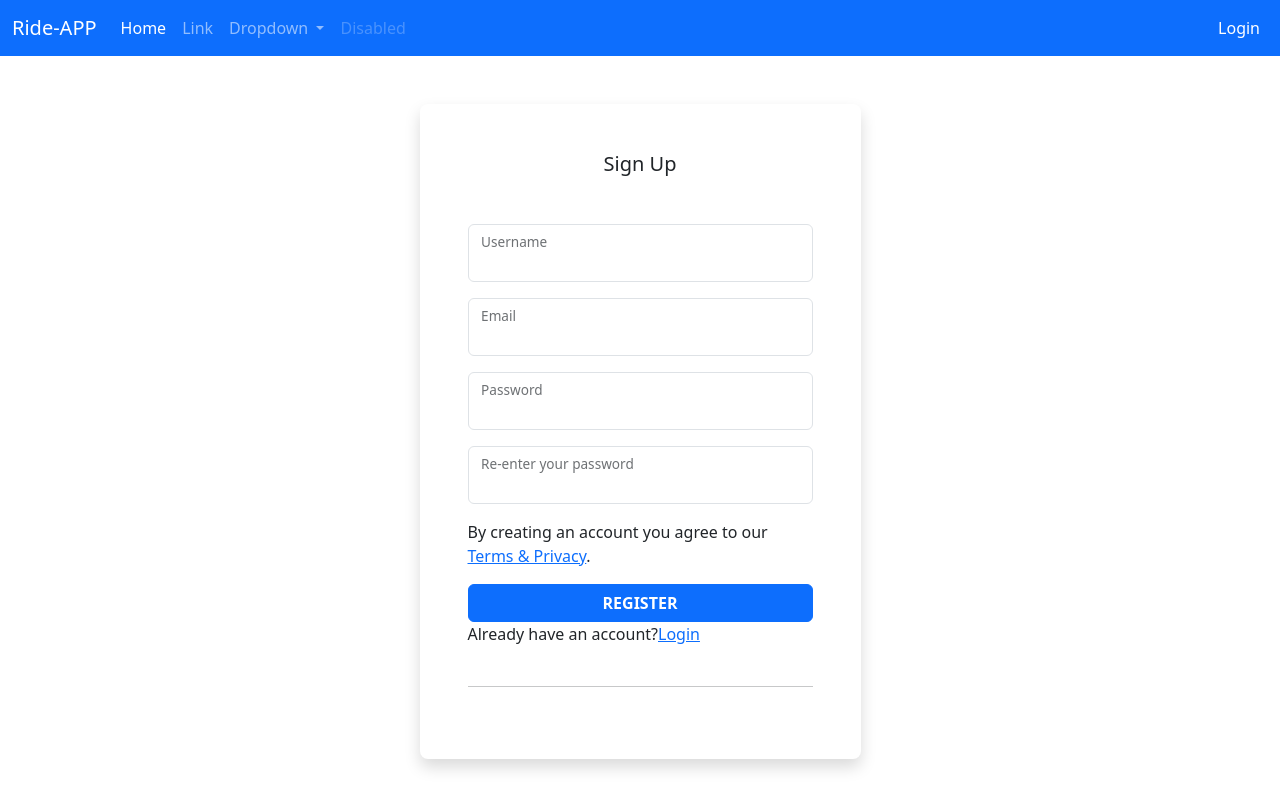
After one commit to FengyiQuan/chatting-microservice, a Flask app: template app/templates/auth/signup.html in a window 1280 px wide. The commit adds this page. Run offline with Flask 2, Linux system fonts and the light colour scheme; the template is opened without the code that fills it, so the values that code supplies are empty; some libraries are stand-ins or nearby versions.

Commit message:
mod structure

```diff
--- a/app/server.py
+++ b/app/server.py
@@ -86,14 +86,16 @@ def index():
 #     return redirect(url_for('index'))
 
 
-# @app.route('/rooms/<room_id>/', methods=['GET'])
-# # @login_required
-# def view_room(room_id):
-#     # room = get_room(room_id)
-#     # if room:  # and is_room_member(room_id, current_user.username):
-#     # room_members = get_room_members(room_id)
-#     # messages = get_messages(room_id)
-#     return render_template('chatroom/view_room.html', room=room)
+@app.route('/rooms/<room_id>/', methods=['GET'])
+# @login_required
+def view_room(room_id):
+    # room = get_room(room_id)
+    # if room:  # and is_room_member(room_id, current_user.username):
+    # room_members = get_room_members(room_id)
+    # messages = get_messages(room_id)
+    return render_template('chatroom/view_room.html', room=room)
+
+
 # room_members=room_members)
 # messages=messages)
 # else:
--- /dev/null
+++ b/app/templates/auth/signup.html
@@ -0,0 +1,90 @@
+{% extends 'base.html' %}
+
+{% block content %}
+
+<div class="container">
+    <div class="row">
+        <div class="col-sm-9 col-md-7 col-lg-5 mx-auto">
+            <div class="card border-0 shadow rounded-3 my-5">
+                <div class="card-body p-4 p-sm-5">
+                    <h5 class="card-title text-center mb-5 fw-light fs-5">Sign Up</h5>
+                    {% include 'partials/alerts.html' %}
+                    <form action="/user/register" method="POST">
+                        <div class="form-floating mb-3">
+                            <input
+                                    type="text"
+                                    class="form-control"
+                                    id="username"
+                                    name="username"
+
+                                    required
+                            />
+                            <label for="username">Username</label>
+                        </div>
+                        <div class="form-floating mb-3">
+                            <input
+                                    type="email"
+                                    class="form-control"
+                                    id="email"
+                                    name="email"
+
+                                    required
+                            />
+                            <label for="email">Email</label>
+                        </div>
+                        <div class="form-floating mb-3">
+                            <input
+                                    type="password"
+                                    class="form-control"
+                                    id="password"
+                                    name="password"
+                                    required
+                            />
+                            <label for="password">Password</label>
+                        </div>
+                        <div class="form-floating mb-3">
+                            <input
+                                    type="password"
+                                    class="form-control"
+                                    id="password2"
+                                    name="password2"
+                                    required
+                            />
+                            <label for="password2">Re-enter your password</label>
+                        </div>
+
+                        <p>
+                            By creating an account you agree to our
+                            <a href="#">Terms & Privacy</a>.
+                        </p>
+                        <div class="d-grid">
+                            <button
+                                    class="btn btn-primary btn-login text-uppercase fw-bold"
+                                    type="submit"
+                            >
+                                Register
+                            </button>
+                        </div>
+                        <div class="d-grid">
+                            <p>Already have an account?<a href="/user/login">Login</a></p>
+                        </div>
+                        <hr class="my-4"/>
+                        <!-- <div class="d-grid mb-2">
+                                                        <button class="btn btn-google btn-login text-uppercase fw-bold"
+                                                            type="submit">
+                                                            <i class="fab fa-google me-2"></i> Sign in with Google
+                                                        </button>
+                                                    </div>
+                                                    <div class="d-grid">
+                                                        <button class="btn btn-facebook btn-login text-uppercase fw-bold"
+                                                            type="submit">
+                                                            <i class="fab fa-facebook-f me-2"></i> Sign in with Facebook
+                                                        </button>
+                                                    </div> -->
+                    </form>
+                </div>
+            </div>
+        </div>
+    </div>
+</div>
+{% endblock content %}
--- /dev/null
+++ b/app/templates/base.html
@@ -0,0 +1,28 @@
+<!DOCTYPE html>
+<html lang="en">
+<head>
+    <meta charset="UTF-8">
+    <title>Chat AWS</title>
+    <link href="https://cdn.jsdelivr.net/npm/bootstrap@5.3.0-alpha1/dist/css/bootstrap.min.css" rel="stylesheet"
+          integrity="sha384-GLhlTQ8iRABdZLl6O3oVMWSktQOp6b7In1Zl3/Jr59b6EGGoI1aFkw7cmDA6j6gD" crossorigin="anonymous">
+    <script defer src="https://cdn.jsdelivr.net/npm/bootstrap@5.3.0-alpha1/dist/js/bootstrap.bundle.min.js"
+            integrity="sha384-w76AqPfDkMBDXo30jS1Sgez6pr3x5MlQ1ZAGC+nuZB+EYdgRZgiwxhTBTkF7CXvN"
+            crossorigin="anonymous"></script>
+    <script defer src="https://cdnjs.cloudflare.com/ajax/libs/socket.io/4.5.4/socket.io.js"
+            integrity="sha512-YeeA/Qxn5hYdkukScTCNNOhTrv1C2RubAGButJ1rmgQwZf/HdRaCGl+JAVkqsqaNRaYNHdheiuKKuPf9mDcqKg=="
+            crossorigin="anonymous" referrerpolicy="no-referrer"></script>
+
+
+</head>
+
+<body>
+{% include 'partials/navbar.html' %}
+<div class="container">
+
+    {% block content %}
+    {% endblock content %}
+</div>
+{% block js_block %}
+{% endblock js_block %}
+</body>
+</html>
--- a/app/templates/index.html
+++ b/app/templates/index.html
@@ -23,7 +23,8 @@
 <body>
 
 
-<button><a href="/rooms/default">Join room</a></button>
+     <button><a href="/rooms/default">Join room</a></button>
+
 
 
 {#<div class="container">#}
--- /dev/null
+++ b/app/templates/partials/alerts.html
@@ -0,0 +1,10 @@
+<!DOCTYPE html>
+<html lang="en">
+<head>
+    <meta charset="UTF-8">
+    <title>Title</title>
+</head>
+<body>
+
+</body>
+</html>
--- /dev/null
+++ b/app/templates/partials/navbar.html
@@ -0,0 +1,60 @@
+<nav class="navbar bg-primary navbar-expand-lg sticky-top" data-bs-theme="dark">
+    <div class="container-fluid">
+        <a class="navbar-brand" href="/">Ride-APP</a>
+        <button class="navbar-toggler" type="button" data-bs-toggle="collapse" data-bs-target="#navbarSupportedContent"
+                aria-controls="navbarSupportedContent" aria-expanded="false" aria-label="Toggle navigation">
+            <!-- <span class="navbar-toggler-icon"></span> -->
+        </button>
+        <div class="collapse navbar-collapse" id="navbarSupportedContent">
+            <ul class="navbar-nav me-auto mb-2 mb-lg-0">
+                <li class="nav-item">
+                    <a class="nav-link active" aria-current="page" href="#">Home</a>
+                </li>
+                <li class="nav-item">
+                    <a class="nav-link" href="#">Link</a>
+                </li>
+                <li class="nav-item dropdown">
+                    <a class="nav-link dropdown-toggle" href="#" role="button" data-bs-toggle="dropdown"
+                       aria-expanded="false">
+                        Dropdown
+                    </a>
+                    <ul class="dropdown-menu">
+                        <li><a class="dropdown-item" href="#">Action</a></li>
+                        <li><a class="dropdown-item" href="#">Another action</a></li>
+                        <li>
+                            <hr class="dropdown-divider">
+                        </li>
+                        <li><a class="dropdown-item" href="#">Something else here</a></li>
+                    </ul>
+                </li>
+                <li class="nav-item">
+                    <a class="nav-link disabled">Disabled</a>
+                </li>
+            </ul>
+            <div class="d-flex navbar-nav">
+                {% if current_user.is_authenticated %}
+                <li class="nav-item dropdown">
+                    <a class="nav-link dropdown-toggle" href="#" role="button" data-bs-toggle="dropdown"
+                       aria-expanded="false">
+                        {{current_user.username}}
+                    </a>
+                    <ul class="dropdown-menu dropdown-menu-end">
+                        <li><a class="dropdown-item" href="/user/my_request">My Request</a></li>
+
+                        <li>
+                            <form class="dropdown-item" action="/user/logout/" method="POST">
+                                <button type="submit">Log Out</button>
+                            </form>
+                        </li>
+
+                    </ul>
+                </li>
+
+                {% else %}
+                <a class="nav-link active" href="/user/login/">Login</a>
+
+                {% endif %}
+            </div>
+        </div>
+    </div>
+</nav>
--- a/apprunner.yaml
+++ b/apprunner.yaml
@@ -3,7 +3,7 @@ runtime: python3
 build:
   commands:
     build:
-      - pip install -r ./app/requirements.txt
+      - pip install -r requirements.txt
 run:
   runtime-version: 3.8
   command: gunicorn -w 4 'app.server:app'
```
Also changed, not shown: app/dao/db.py (added, +43 -0 lines), app/models/User.py (added, +31 -0 lines), app/static/js/socket-client.js (added, +59 -0 lines), app/templates/auth/login.html (added, +76 -0 lines), app/templates/chatroom/view_room.html (added, +276 -0 lines), tests/test_app.py (added, +11 -0 lines), app/__init__.py (deleted), app/dao/__init__.py (deleted), app/models/__init__.py (deleted), tests/__init__.py (added), 2 other files.
